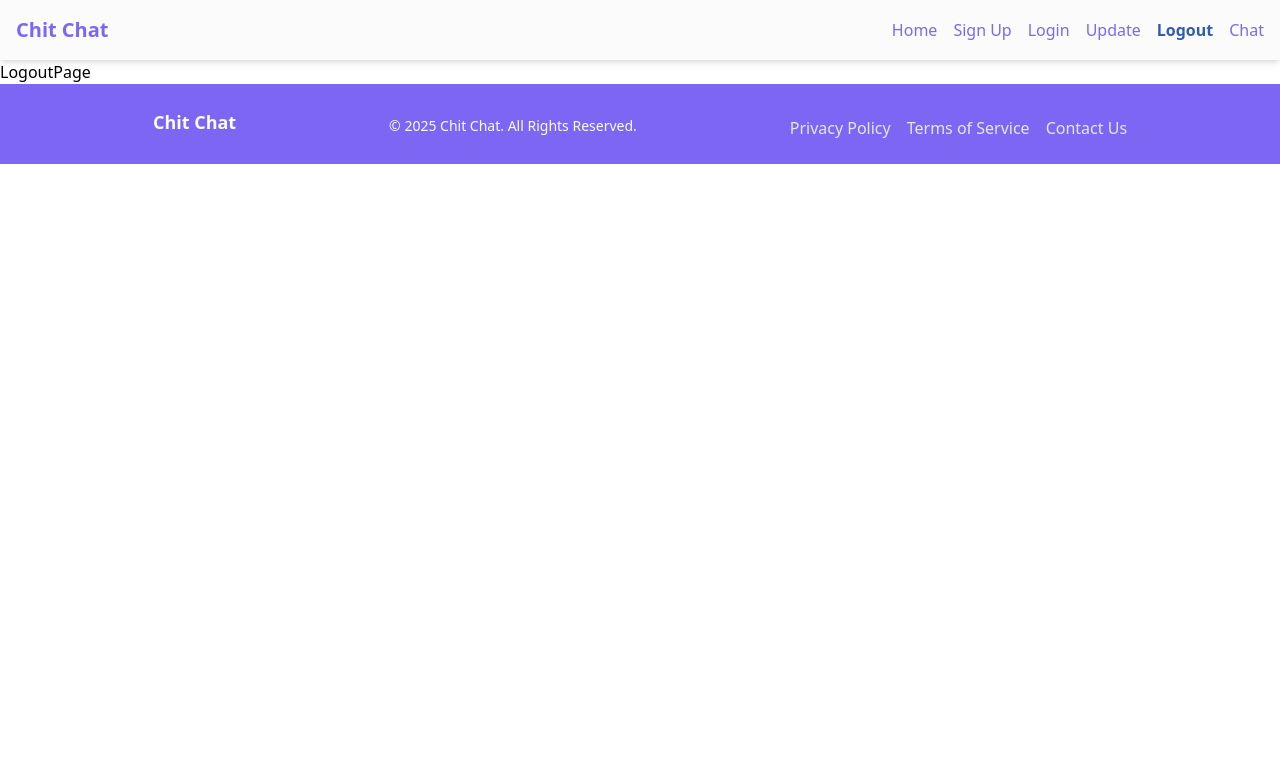
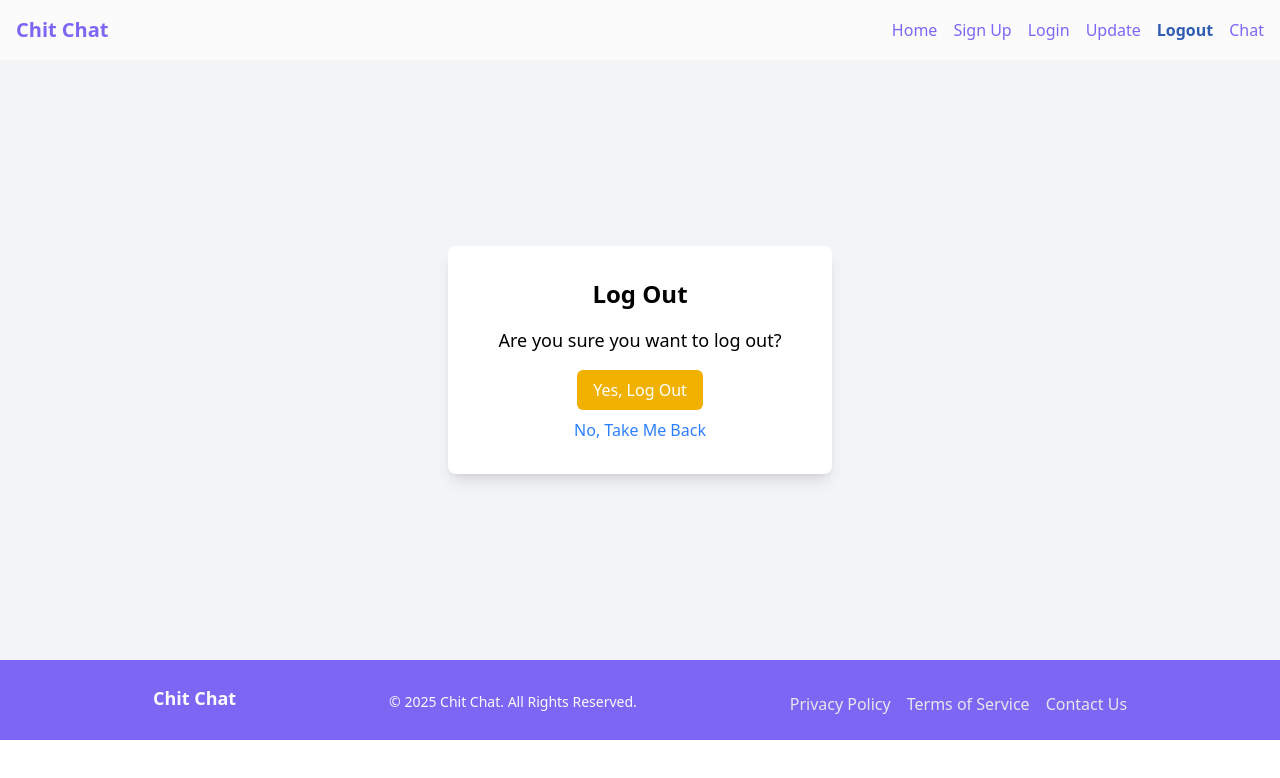
Before and after one commit to ravardh/Mern_chat_app, a React (Vite) app in the folder frontend/: page /logout in a window 1280 px wide. Shown: the top 778 px of the page. Built offline with nearby package versions, Linux system fonts and the light colour scheme.

Commit message:
logout also done only FD

```diff
--- a/frontend/src/pages/logout.jsx
+++ b/frontend/src/pages/logout.jsx
@@ -1,9 +1,64 @@
-import React from 'react'
+import React, { useState } from "react";
+import { useNavigate } from "react-router-dom";
 
 const LogoutPage = () => {
+  const [showConfirm, setShowConfirm] = useState(false);
+  const navigate = useNavigate();
+
+  const handleLogout = () => {
+    // Redirect to login page or home after logout
+    navigate("/");
+  };
+
   return (
-    <div>LogoutPage</div>
-  )
-}
+    <div className="min-h-[75vh] bg-gray-100 flex items-center justify-center">
+      <div className="bg-white p-8 rounded-lg shadow-lg w-96 text-center">
+        <h2 className="text-2xl font-semibold mb-4">Log Out</h2>
 
-export default LogoutPage
+        {!showConfirm ? (
+          <>
+            <p className="text-lg mb-4">Are you sure you want to log out?</p>
+            <button
+              onClick={() => setShowConfirm(true)}
+              className="bg-yellow-500 text-white py-2 px-4 rounded-md hover:bg-yellow-600 transition duration-200"
+            >
+              Yes, Log Out
+            </button>
+            <br />
+            <button
+              onClick={() => navigate("/chat")} // Redirect to a different page, e.g., dashboard
+              className="mt-2 text-blue-500 hover:underline"
+            >
+              No, Take Me Back
+            </button>
+          </>
+        ) : (
+          <>
+            <p className="text-lg mb-4">
+              Are you absolutely sure you want to log out?
+            </p>
+            <div className="flex justify-around">
+              <button
+                onClick={handleLogout}
+                className="bg-red-500 text-white py-2 px-4 rounded-md hover:bg-red-600 transition duration-200"
+              >
+                Yes, Log Out
+              </button>
+              <button
+                onClick={() => {
+                  setShowConfirm(false);
+                  navigate("/chat");
+                }}
+                className="bg-gray-500 text-white py-2 px-4 rounded-md hover:bg-gray-600 transition duration-200"
+              >
+                No, Stay Logged In
+              </button>
+            </div>
+          </>
+        )}
+      </div>
+    </div>
+  );
+};
+
+export default LogoutPage;
```
